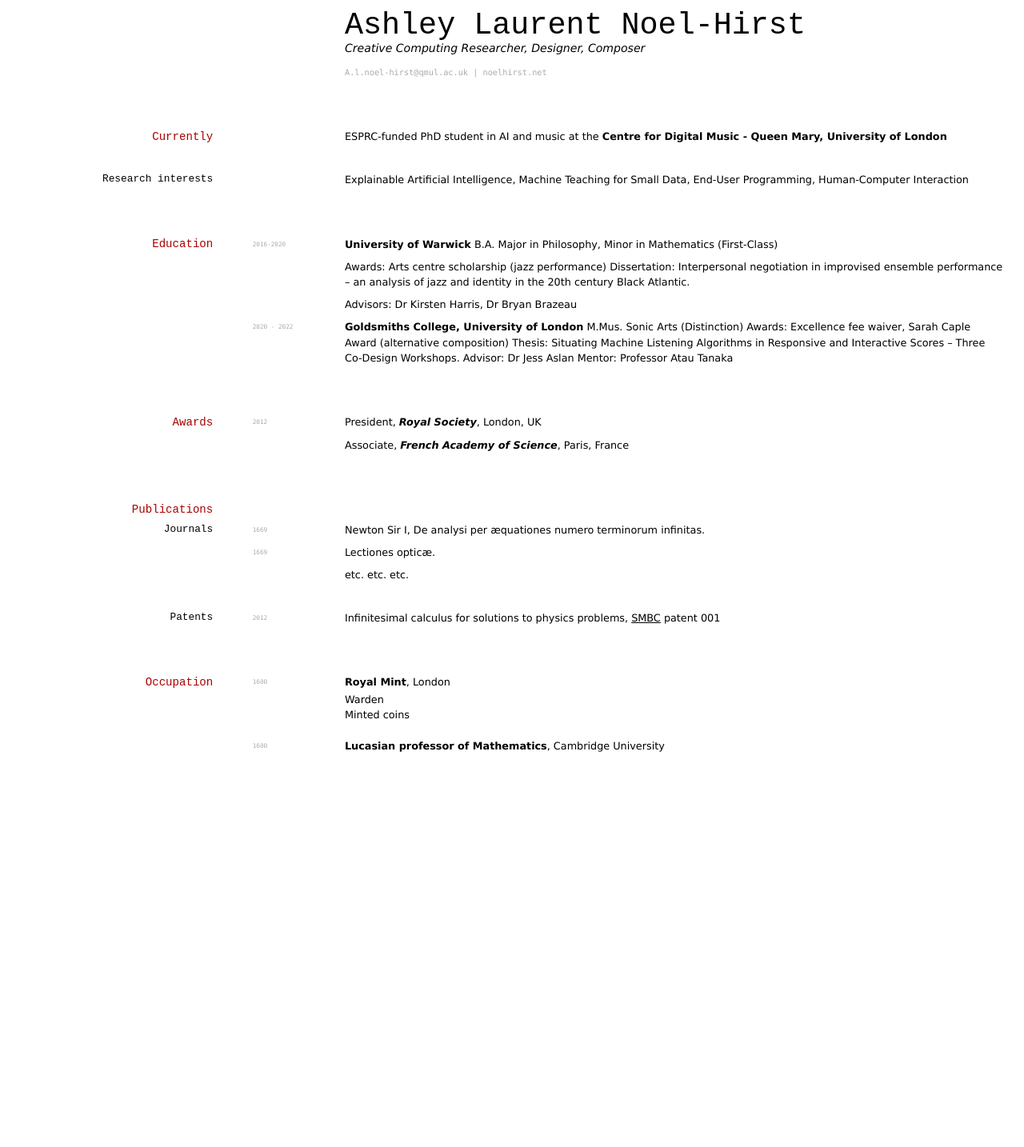
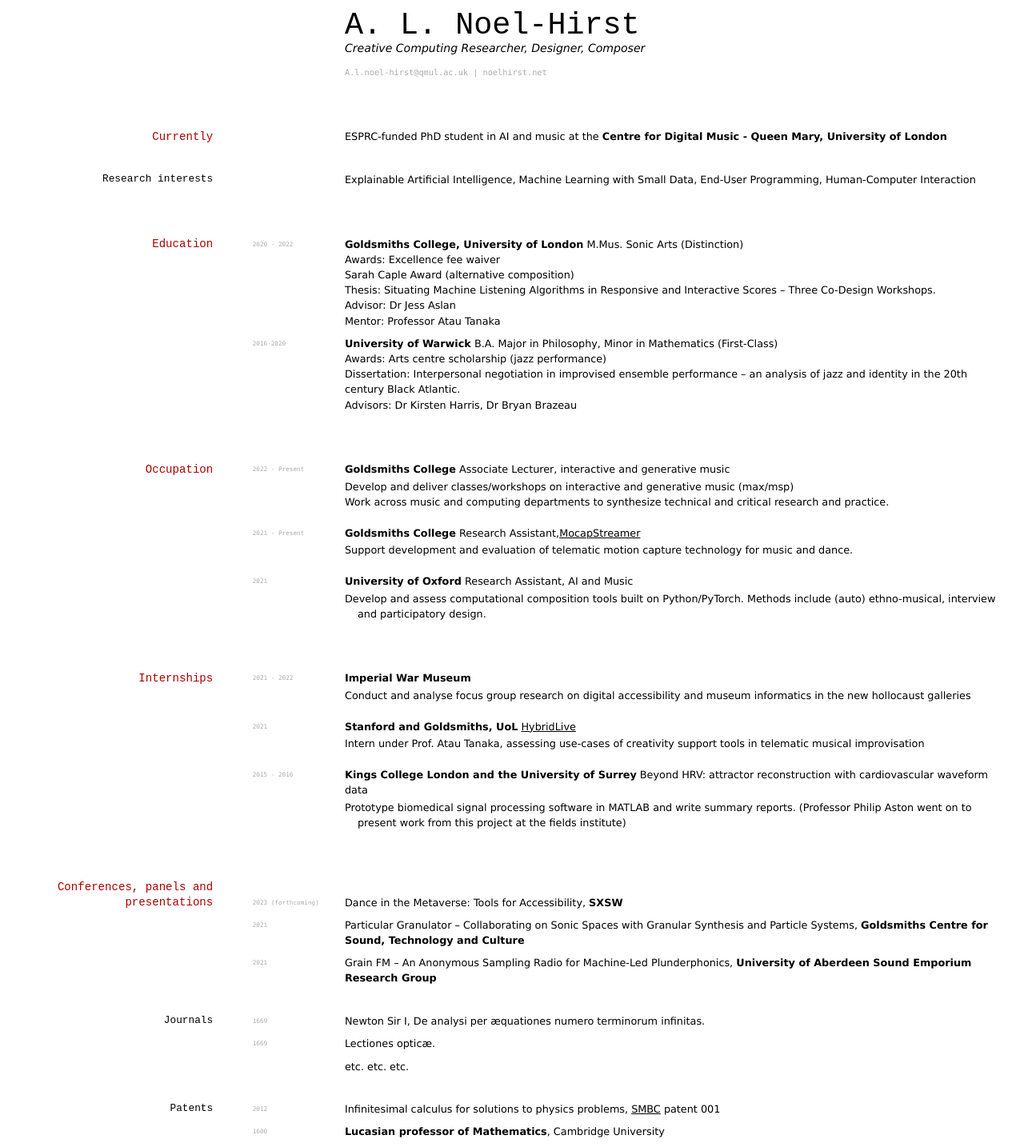
Before and after one commit to elipapa/markdown-cv, a Jekyll site: the page built from index.md, in a window 1280 px wide. Shown: the whole page at 80% size. Built offline with Jekyll 4.4.1, drawn with Linux system fonts in a browser that asks for light colours; before the commit the page ends 951 px from its top, so only the background shows below that.

Commit message:
Update index.md

```diff
--- a/index.md
+++ b/index.md
@@ -1,8 +1,8 @@
 ---
 layout: cv
-title: A.L Noel–Hirst
+title: A.L. Noel–Hirst
 ---
-# Ashley Laurent Noel-Hirst
+# A. L. Noel-Hirst
 Creative Computing Researcher, Designer, Composer
 
 <div id="webaddress">
@@ -17,42 +17,75 @@
 
 ### Research interests
 
-Explainable Artificial Intelligence, Machine Teaching for Small Data, End-User Programming, Human-Computer Interaction
+Explainable Artificial Intelligence, Machine Learning with Small Data, End-User Programming, Human-Computer Interaction
 
 
 ## Education
 
-`2016-2020`
-__University of Warwick__
-B.A. Major in Philosophy, Minor in Mathematics (First-Class)
-
-Awards: Arts centre scholarship (jazz performance)
-Dissertation: Interpersonal negotiation in improvised ensemble performance – an analysis of jazz and identity in the 20th century Black Atlantic.
-
-Advisors:  Dr Kirsten Harris, Dr Bryan Brazeau
-
-
 `2020 - 2022`
 __Goldsmiths College, University of London__
 M.Mus. Sonic Arts (Distinction)
-Awards: Excellence fee waiver, Sarah Caple Award (alternative composition)
+Awards: Excellence fee waiver
+Sarah Caple Award (alternative composition)
 Thesis: Situating Machine Listening Algorithms in Responsive and Interactive Scores – Three Co-Design Workshops.
 Advisor: Dr Jess Aslan
 Mentor: Professor Atau Tanaka
 
+`2016-2020`
+__University of Warwick__
+B.A. Major in Philosophy, Minor in Mathematics (First-Class)
+Awards: Arts centre scholarship (jazz performance)
+Dissertation: Interpersonal negotiation in improvised ensemble performance – an analysis of jazz and identity in the 20th century Black Atlantic.
+Advisors:  Dr Kirsten Harris, Dr Bryan Brazeau
 
-## Awards
 
-`2012`
-President, *Royal Society*, London, UK
+## Occupation
 
-Associate, *French Academy of Science*, Paris, France
+`2022 - Present`
+__Goldsmiths College__ Associate Lecturer, interactive and generative music
+-	Develop and deliver classes/workshops on interactive and generative music (max/msp)
+-	Work across music and computing departments to synthesize technical and critical research and practice.
+
+
+`2021 - Present`
+__Goldsmiths College__ Research Assistant,[MocapStreamer](http://mocapstreamer.live/)
+- Support development and evaluation of telematic motion capture technology for music and dance.
+
+
+`2021`
+__University of Oxford__ Research Assistant, AI and Music
+-	Develop and assess computational composition tools built on Python/PyTorch. Methods include (auto) ethno-musical, interview and participatory design.
+
+## Internships
+
+`2021 - 2022`
+__Imperial War Museum__
+- Conduct and analyse focus group research on digital accessibility and museum informatics in the new hollocaust galleries
+
+
+`2021`
+__Stanford and Goldsmiths, UoL__ [HybridLive](https://gtr.ukri.org/projects?ref=AH%2FV009567%2F1)
+- Intern under Prof. Atau Tanaka, assessing use-cases of creativity support tools in telematic musical improvisation
+
+`2015 - 2016`
+__Kings College London and the University of Surrey__ Beyond HRV: attractor reconstruction with cardiovascular waveform data
+
+- Prototype biomedical signal processing software in MATLAB and write summary reports. (Professor Philip Aston went on to present work from this project at the fields institute)
 
 
 
-## Publications
+## Conferences, panels and presentations
+`2023 (forthcoming)`
+Dance in the Metaverse: Tools for Accessibility, __SXSW__
 
-<!-- A list is also available [online](http://scholar.google.co.uk/citations?user=LTOTl0YAAAAJ) -->
+`2021`
+Particular Granulator – Collaborating on Sonic Spaces with Granular Synthesis and Particle Systems, __Goldsmiths Centre for Sound, Technology and Culture__
+
+`2021`
+Grain FM – An Anonymous Sampling Radio for Machine-Led Plunderphonics, __University of Aberdeen Sound Emporium Research Group__
+
+
+
 
 ### Journals
 
@@ -70,13 +103,7 @@
 Infinitesimal calculus for solutions to physics problems, [SMBC](http://www.techdirt.com/articles/20121011/09312820678/if-patents-had-been-around-time-newton.shtml) patent 001
 
 
-## Occupation
 
-`1600`
-__Royal Mint__, London
-
-- Warden
-- Minted coins
 
 `1600`
 __Lucasian professor of Mathematics__, Cambridge University
```
